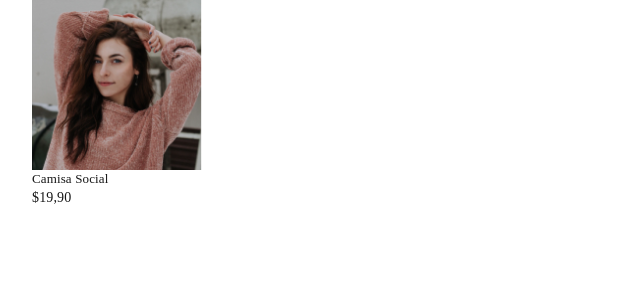
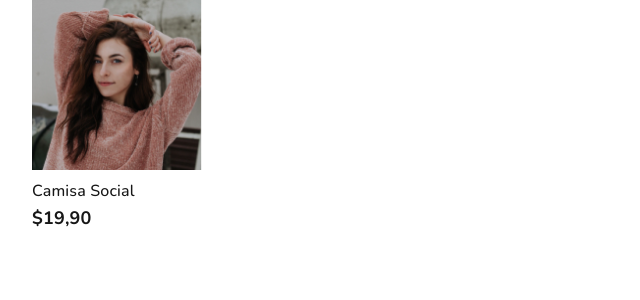
Before and after one commit to LuizSouz404/Basic-commerce, a Next.js app: page / in a window 1280 px wide. Shown: the top 300 px of the page, without its empty margins (0-640 px from the left). Built offline with nearby package versions, Linux system fonts and the light colour scheme.

Commit message:
feat: updated Card Product

```diff
--- a/src/components/CardProduct/index.tsx
+++ b/src/components/CardProduct/index.tsx
@@ -8,8 +8,8 @@
         <Image src="/images/sweater.png" layout="fill" alt="Camisa Social"/>
       </WrapperImage>
       <WrapperInformation>
-        <strong>Camisa Social</strong>
-        <span>$19,90</span>
+        <span>Camisa Social</span>
+        <strong>$19,90</strong>
       </WrapperInformation>
     </Container>
   )
--- a/src/components/CardProduct/styles.ts
+++ b/src/components/CardProduct/styles.ts
@@ -20,14 +20,12 @@
 
   display: flex;
   flex-direction: column;
+  justify-content: center;
+  gap: 0.25rem;
 
-  strong {
-    font-family: 'Nunito Sans';
-    font-style: normal;
-    font-weight: 400;
-    font-size: 13px;
-    line-height: 18px;
-    /* identical to box height */
+  span {
+    font-weight: 500;
+    font-size: 16px;
 
     letter-spacing: 0.01em;
     text-transform: capitalize;
@@ -35,13 +33,9 @@
     color: #171717;
   }
 
-  span {
-    font-family: 'Nunito Sans';
-    font-style: normal;
-    font-weight: 400;
-    font-size: 14px;
-    line-height: 19px;
-    /* identical to box height */
+  strong {
+    font-weight: 700;
+    font-size: 18px;
 
     letter-spacing: 0.01em;
     text-transform: capitalize;
--- a/src/pages/_document.tsx
+++ b/src/pages/_document.tsx
@@ -1,32 +1,21 @@
-import Document, { DocumentContext, DocumentInitialProps, Head, Html, Main, NextScript } from 'next/document';
-import { ServerStyleSheet } from 'styled-components';
+import Document, { Head, Html, Main, NextScript } from "next/document";
 
 export default class MyDocument extends Document {
-  static async getInitialProps(
-    ctx: DocumentContext
-  ): Promise<DocumentInitialProps> {
-    const sheet = new ServerStyleSheet();
-    const originalRenderPage = ctx.renderPage;
+  render() {
+    return (
+      <Html>
+        <Head>
+          <link rel="preconnect" href="https://fonts.googleapis.com" />
+          <link rel="preconnect" href="https://fonts.gstatic.com" crossOrigin="true" />
+          <link href="https://fonts.googleapis.com/css2?family=Nunito:wght@300;400;500;600;700;800;900&display=swap" rel="stylesheet"/>
 
-    try {
-      ctx.renderPage = () =>
-        originalRenderPage({
-          enhanceApp: (App) => (props) =>
-            sheet.collectStyles(<App {...props} />),
-        });
-
-      const initialProps = await Document.getInitialProps(ctx);
-      return {
-        ...initialProps,
-        styles: (
-          <>
-            {initialProps.styles}
-            {sheet.getStyleElement()}
-          </>
-        ),
-      };
-    } finally {
-      sheet.seal();
-    }
+          <link rel="shortcut icon" href="./logo.png" type="image/svg" />
+        </Head>
+        <body>
+          <Main />
+          <NextScript />
+        </body>
+      </Html>
+    )
   }
 }
--- a/src/styles/globals.css
+++ b/src/styles/globals.css
@@ -2,8 +2,7 @@
 body {
   padding: 0;
   margin: 0;
-  font-family: -apple-system, BlinkMacSystemFont, Segoe UI, Roboto, Oxygen,
-    Ubuntu, Cantarell, Fira Sans, Droid Sans, Helvetica Neue, sans-serif;
+  font-family: 'Nunito', sans-serif;
 }
 
 a {
```
